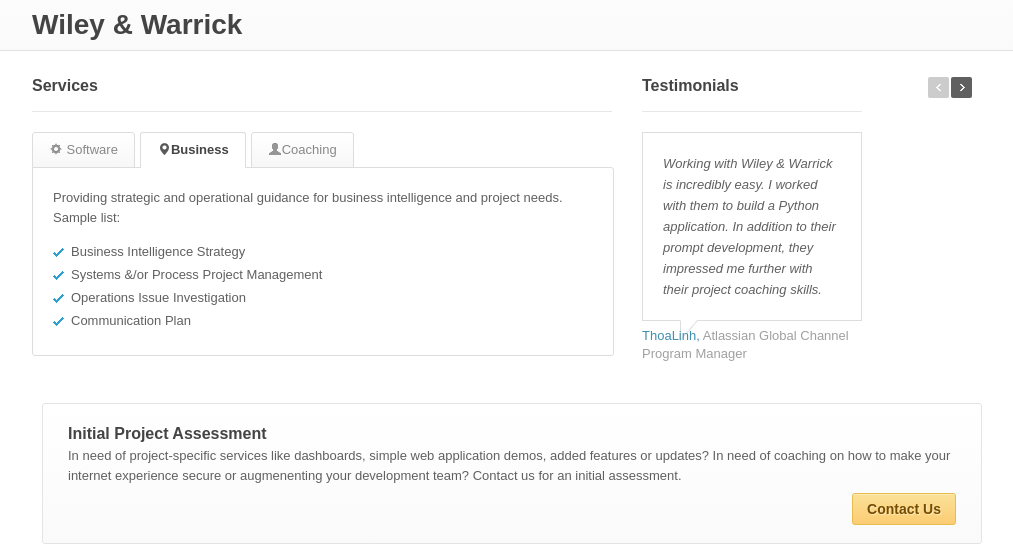
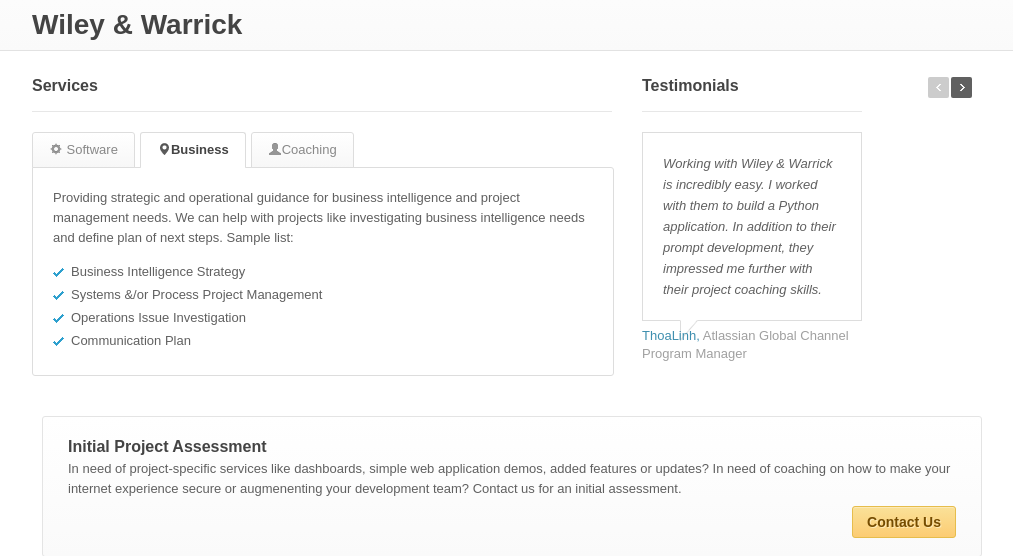
Before and after one commit to nyghtowl/Wiley, a Flask app: page /services in a window 1280 px wide, after a click on "Business". Shown: the part 80-636 px from the top of the page, without its empty margins (138-1151 px from the left). Run offline with Flask 2, Linux system fonts and the light colour scheme; some libraries are stand-ins or nearby versions.

Commit message:
Minro wording changes.

```diff
--- a/app/templates/services.html
+++ b/app/templates/services.html
@@ -40,7 +40,7 @@
 			</div>
 
 			<div class="tab-content" id="tab2">
-			<p>Providing strategic and operational guidance for business intelligence and project needs. Sample list:</p>
+			<p>Providing strategic and operational guidance for business intelligence and project management needs. We can help with projects like investigating business intelligence needs and define plan of next steps. Sample list:</p>
 			<ul class="check_list">
 				<li>Business Intelligence Strategy</li>
 				<li>Systems &/or Process Project Management</li>
--- a/app/views.py
+++ b/app/views.py
@@ -42,7 +42,7 @@ def send_msg():
 
     if user_name:
         send_email(user_name, user_name, message)
-        flash('Your message has been sent.', category='success')
+        flash('Thanks for contacting us. We will follow-up soon.', category='success')
     return redirect(url_for('contact'))
 
 # Support Docs & Test
```
